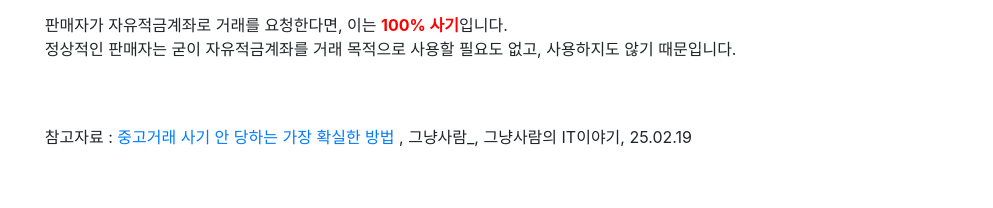
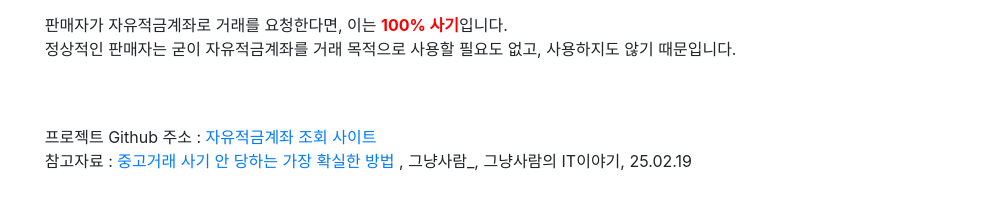
Before and after one commit to just-live28/scam_account_search_site, a plain HTML site: page index.html in a window 1280 px wide. Shown: the part 502-710 px from the top of the page, without its empty margins (143-1136 px from the left). Drawn offline with nearby package versions, Linux system fonts and the light colour scheme.

Commit message:
Fix: 설명 수정, 프로젝트 주소 추가

```diff
--- a/index.html
+++ b/index.html
@@ -52,13 +52,15 @@
         <div class="infoBox">
             <h2>자유적금계좌란?</h2>
             <p>신규 계좌 개설에 제한이 없어 <span style="font-weight: bold;">무제한으로 찍어낼 수 있는 계좌</span>입니다.
-                <br>계속해서 계좌를 새로 만들기 때문에 더치트 등 사기 계좌 조회 사이트에 조회되지 않고, 이 점이 오히려 사기꾼에게 신뢰를 심어주고 있습니다.
+                <br>계속해서 계좌를 새로 만들어 내기 때문에 더치트 등 사기 계좌 조회 사이트에 조회되지 않고, 이 점이 오히려 사기꾼에게 신뢰를 심어주고 있습니다.
             </p>
             <p>판매자가 자유적금계좌로 거래를 요청한다면, 이는 <span style="font-weight: bold; color: red">100% 사기</span>입니다.
-                <br>정상적인 판매자는 굳이 자유적금계좌를 거래 목적으로 사용할 필요도 없고, 사용하지도 않기 때문입니다.<br><br><br></p>
-            <p>참고자료 : <a href="https://just-live.tistory.com/entry/%EC%A4%91%EA%B3%A0%EA%B1%B0%EB%9E%98-%EC%82%AC%EA%B8%B0-%EB%8B%B9%ED%95%98%EC%A7%80-%EC%95%8A%EB%8A%94-%EA%B0%80%EC%9E%A5-%ED%99%95%EC%8B%A4%ED%95%9C-%EB%B0%A9%EB%B2%95" target="_blank">
-                중고거래 사기 안 당하는 가장 확실한 방법
-            </a> , 그냥사람_, 그냥사람의 IT이야기, 25.02.19</p>
+                <br>정상적인 판매자는 굳이 자유적금계좌를 거래 목적으로 사용할 필요도 없고, 사용하지도 않기 때문입니다.<br><br><br>
+            </p>
+            <p>프로젝트 Github 주소 : <a href="https://github.com/just-live28/scam_account_search_site.git" target="_blank">
+                자유적금계좌 조회 사이트</a><br>
+                참고자료 : <a href="https://just-live.tistory.com/entry/%EC%A4%91%EA%B3%A0%EA%B1%B0%EB%9E%98-%EC%82%AC%EA%B8%B0-%EB%8B%B9%ED%95%98%EC%A7%80-%EC%95%8A%EB%8A%94-%EA%B0%80%EC%9E%A5-%ED%99%95%EC%8B%A4%ED%95%9C-%EB%B0%A9%EB%B2%95"
+                    target="_blank">중고거래 사기 안 당하는 가장 확실한 방법</a> , 그냥사람_, 그냥사람의 IT이야기, 25.02.19</p>
         </div>
 
     </div>
--- a/js/index.js
+++ b/js/index.js
@@ -123,6 +123,7 @@ $("#searchButton").on("click", function () {
         $(".resultDesc").css("color", "red");
         $(".resultDesc").html(`해당 계좌는 자유적금계좌입니다.<br>지금 즉시 거래를 중단하세요!`);
     } else {
+        $(".resultDesc").css("color", "black");
         $(".resultDesc").text(`해당 계좌는 자유적금계좌가 아닙니다.`);
     }
     $(".inputBox").hide();
```
